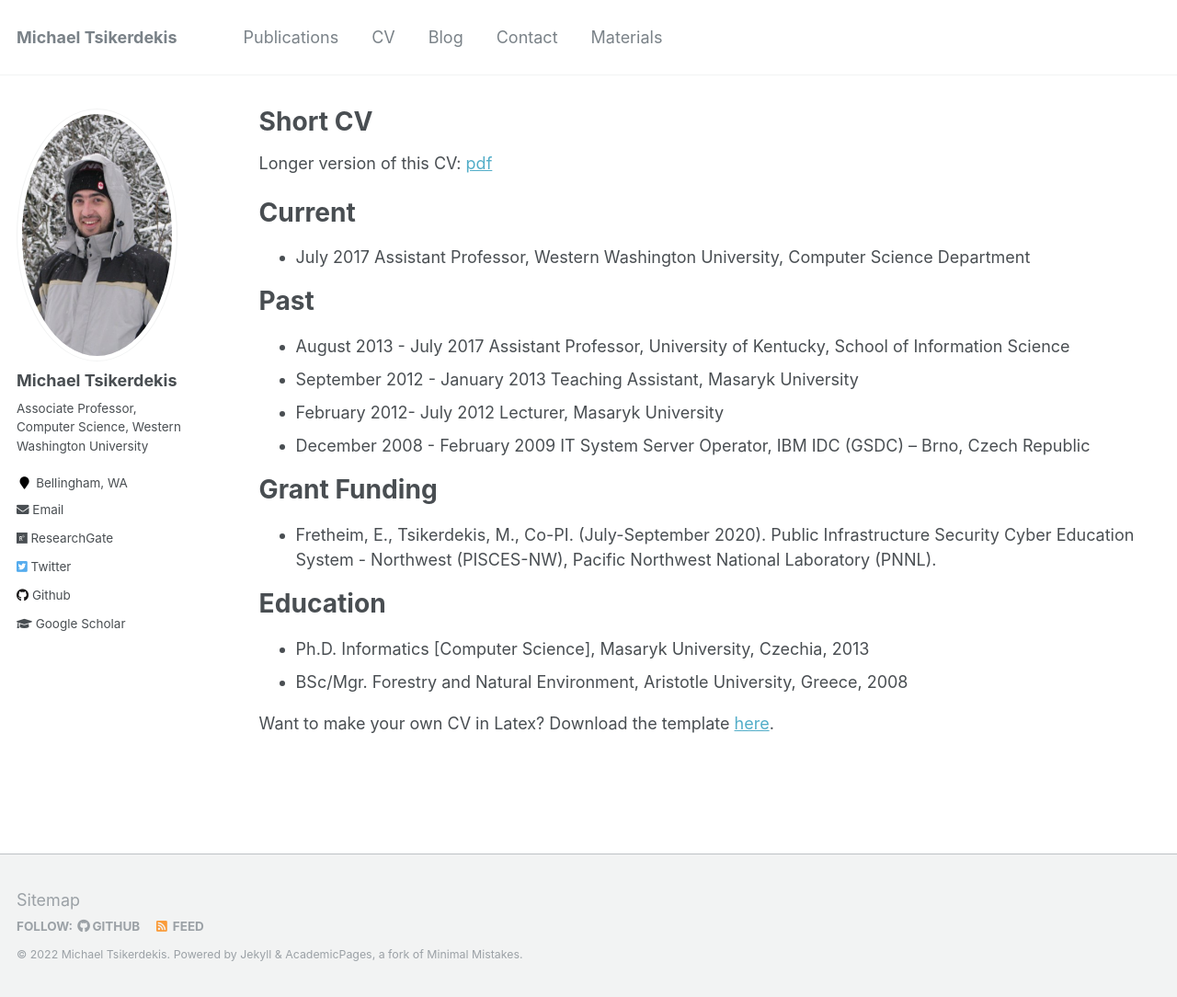
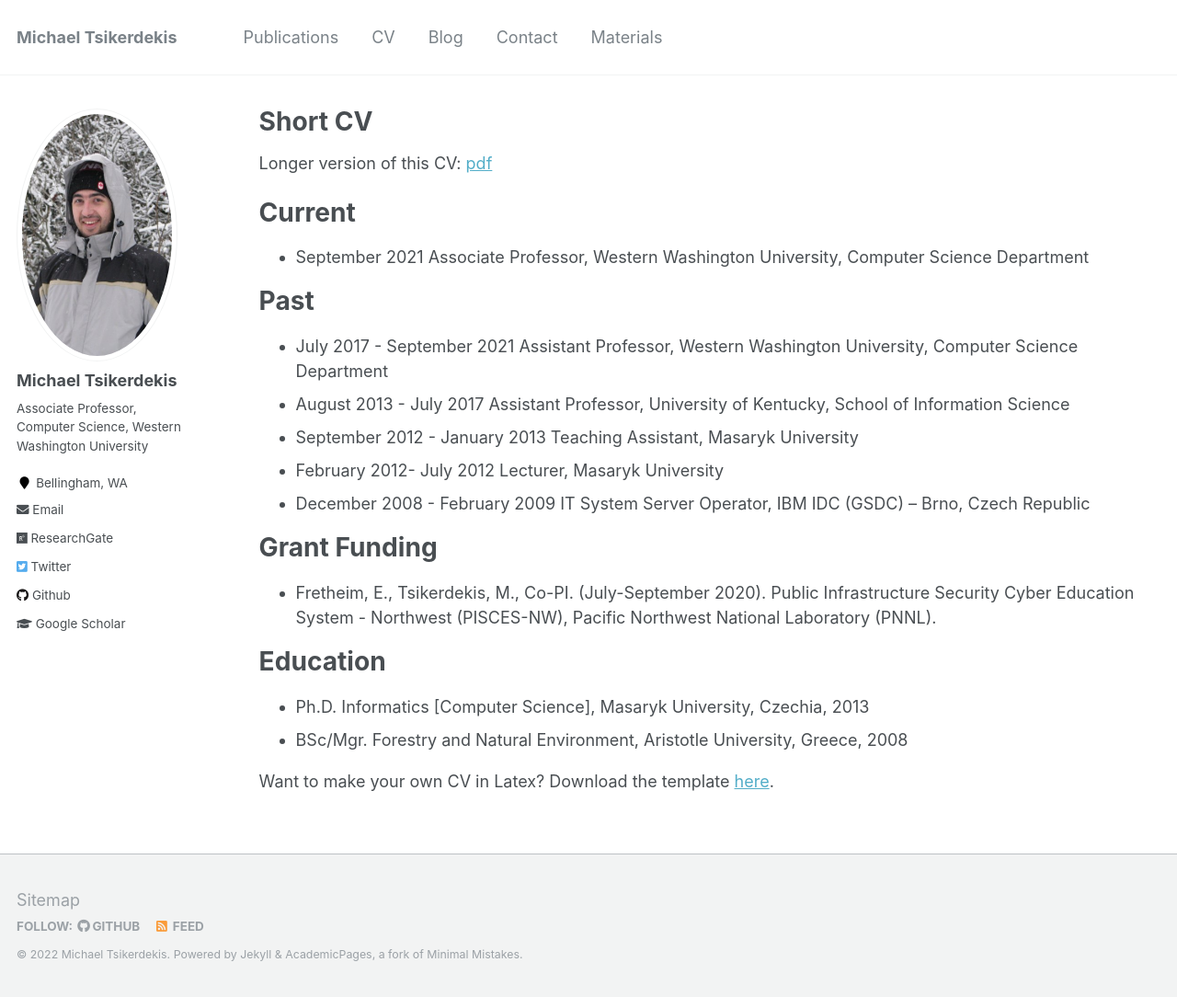
Before and after one commit to tsikerdekis/michael.tsikerdekis.com, a Jekyll site: the page built from _pages/cv.md, in a window 1280 px wide and 1084 px high. Shown: the whole window at 92% size. Built offline with Jekyll 4.4.1, drawn with Linux system fonts in a browser that asks for light colours.

Commit message:
Update cv.md

```diff
--- a/_pages/cv.md
+++ b/_pages/cv.md
@@ -13,10 +13,11 @@ Longer version of this CV: [pdf](/downloads/cvresume_academic.pdf)
 
 Current
 ======
-* July 2017 Assistant Professor, Western Washington University, Computer Science Department
+* September 2021 Associate Professor, Western Washington University, Computer Science Department
 
 Past
 ======
+* July 2017 - September 2021 Assistant Professor, Western Washington University, Computer Science Department
 * August 2013 - July 2017 Assistant Professor, University of Kentucky, School of Information Science
 * September 2012 - January 2013 Teaching Assistant, Masaryk University
 * February 2012- July 2012 Lecturer, Masaryk University
```
